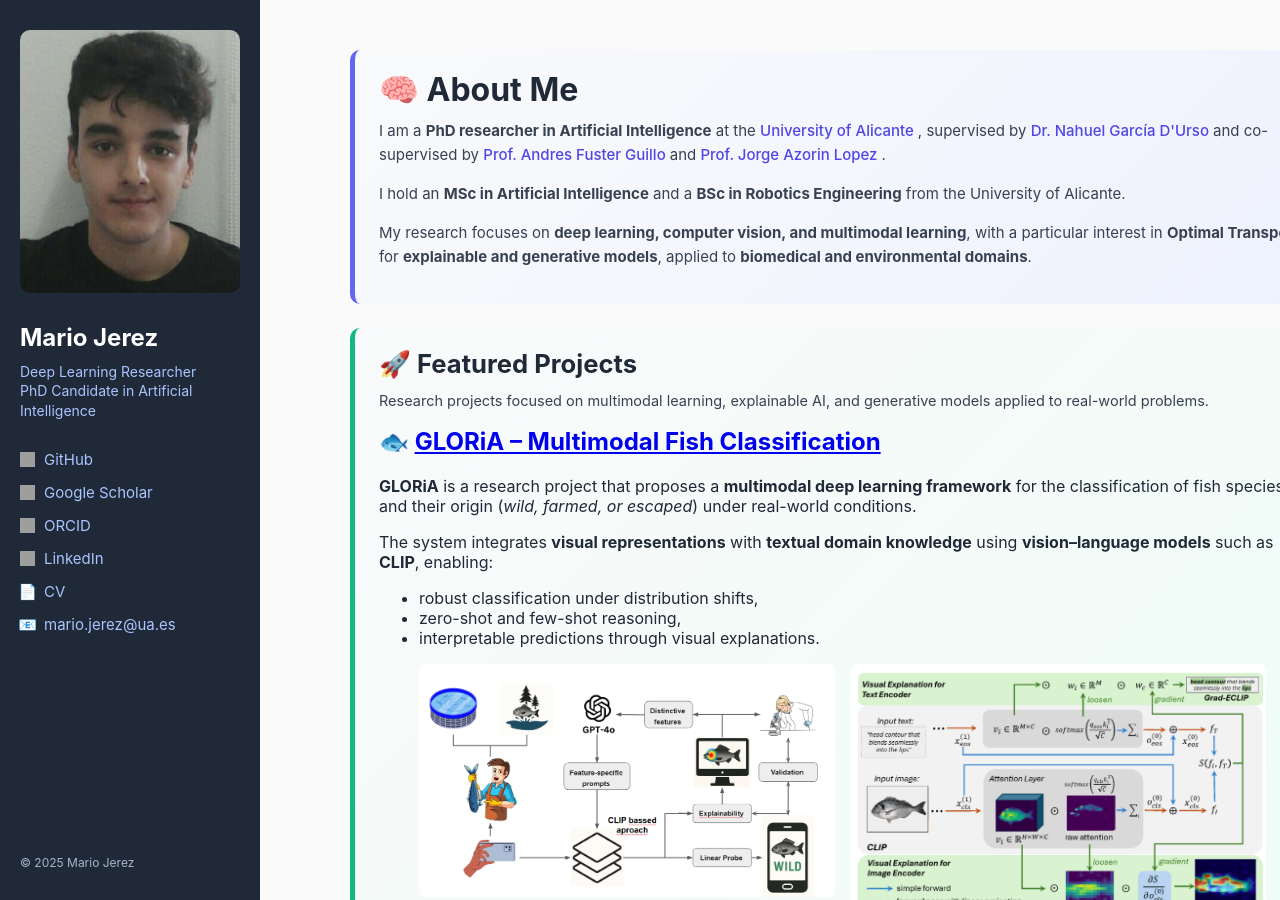
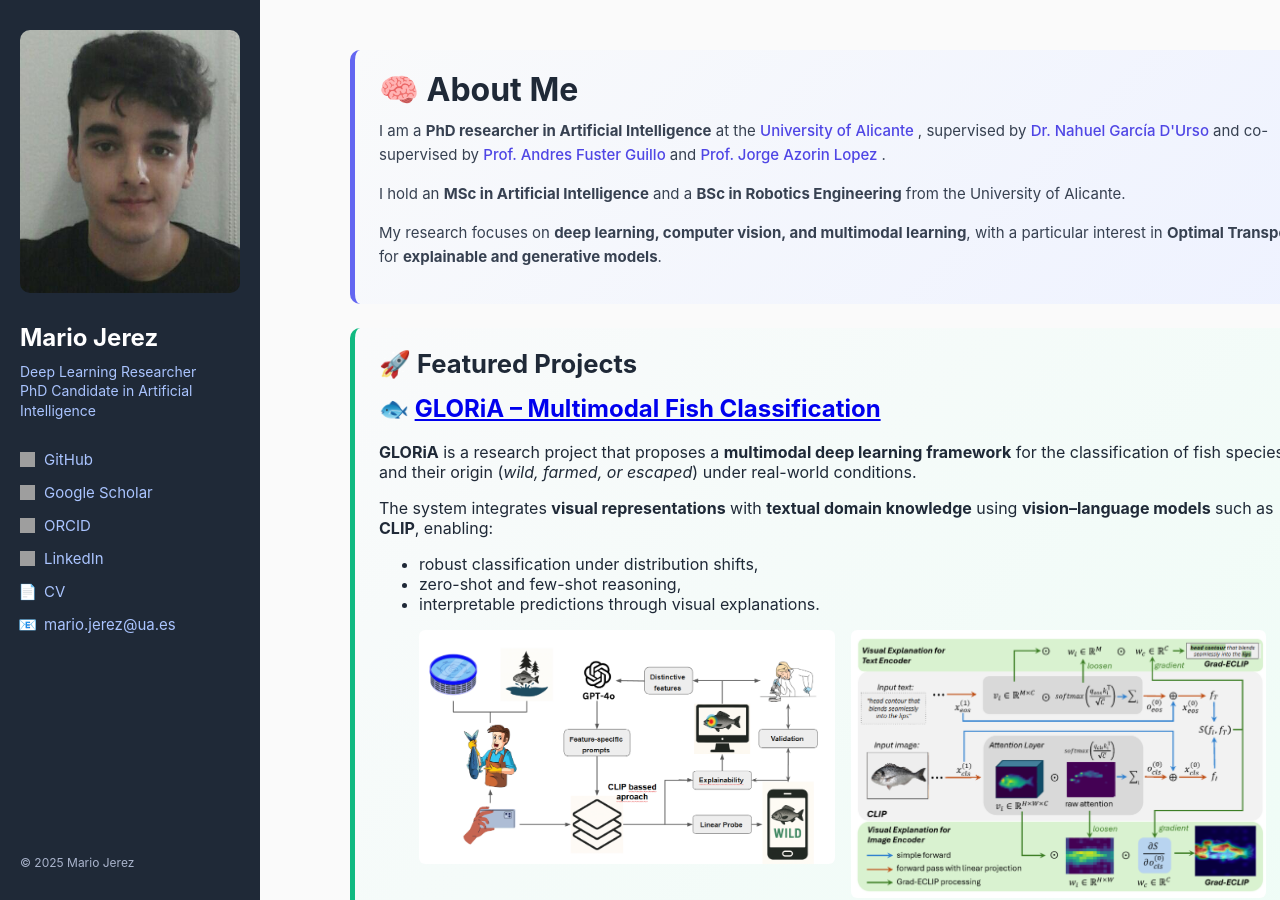
Before and after one commit to Mariojt72/Mariojt72.github.io, a Jekyll site: the page built from index.md, in a window 1280 px wide and 900 px high. Built offline with Jekyll 4.4.1, drawn with Linux system fonts in a browser that asks for light colours; grey boxes are pictures that could not be loaded.

Commit message:
Refine about section for conciseness
Removed redundant phrases for clarity in the about section.

```diff
--- a/index.md
+++ b/index.md
@@ -39,15 +39,13 @@ title: "Portfolio – Mario Jerez"
   <p class="about-tagline">
     My research focuses on <strong>deep learning, computer vision, and multimodal learning</strong>,
     with a particular interest in <strong>Optimal Transport</strong> for
-    <strong>explainable and generative models</strong>, applied to
-    <strong>biomedical and environmental domains</strong>.
+    <strong>explainable and generative models</strong>.
   </p>
 </div>
 
 <div class="about-header section-projects">
   <h1>🚀 Featured Projects</h1>
   <p class="about-tagline">
-    Research projects focused on multimodal learning, explainable AI, and generative models applied to real-world problems.
   </p>
 
   <div class="projects-list">
```
